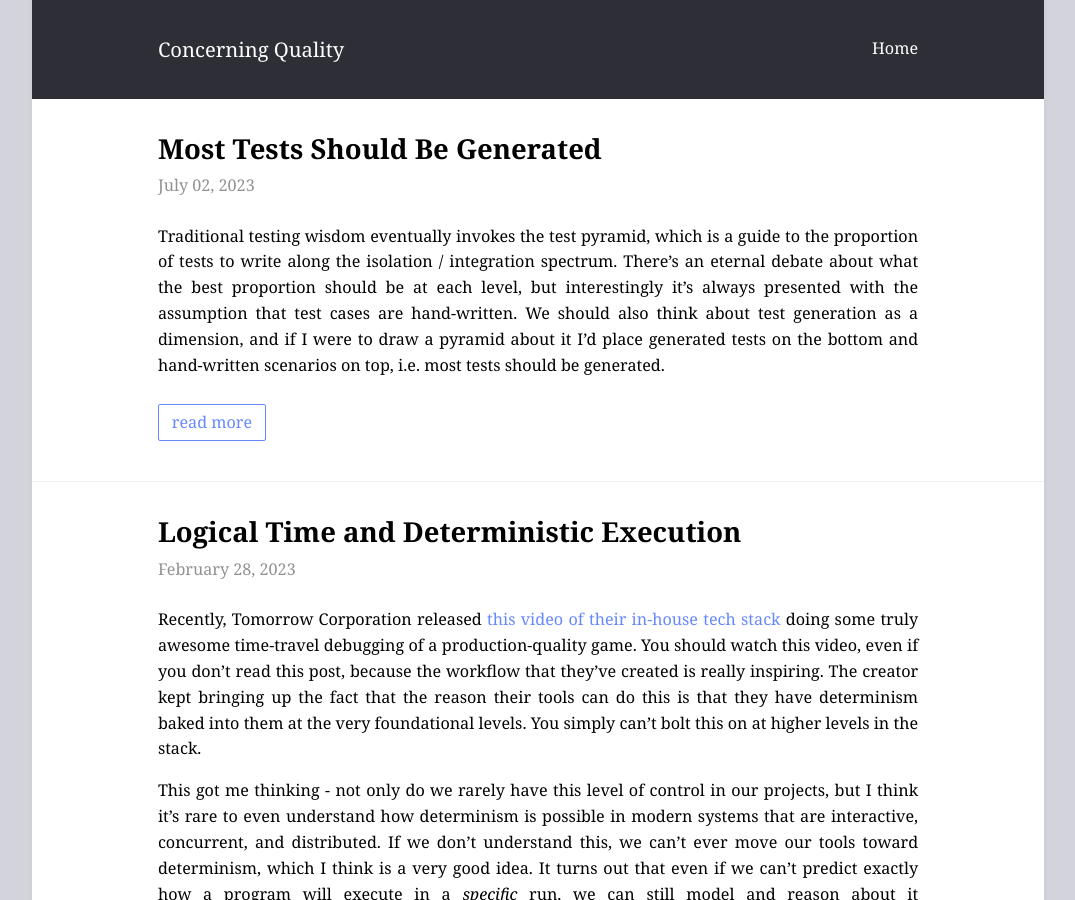
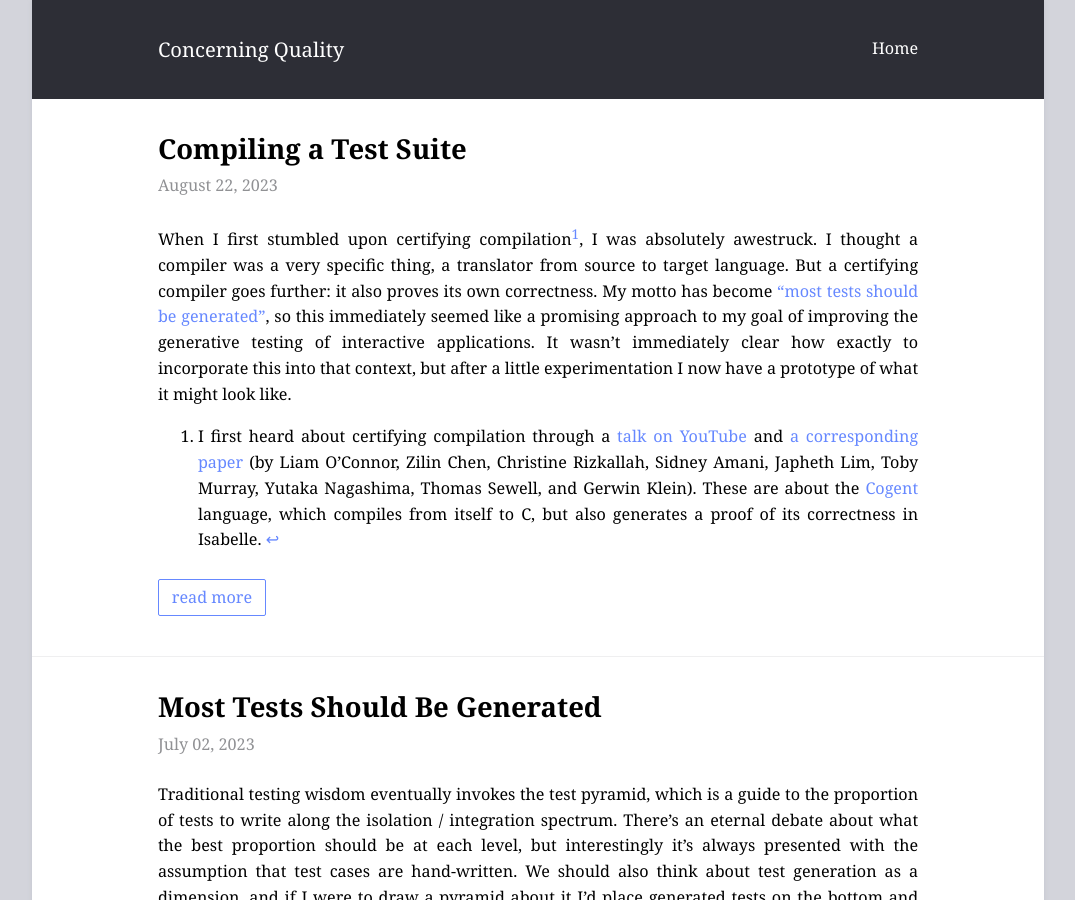
Before and after one commit to amw-zero/concerning_quality, a Jekyll site: the page built from index.html, in a window 1280 px wide and 900 px high. Shown: the whole window, without its empty margins (102-1177 px from the left). Built offline with Jekyll 4.4.1, drawn with Linux system fonts in a browser that asks for light colours; nearby versions of some CDN libraries; some of the changed lines change nothing that is shown.

Commit message:
Sligh /  test compilation.

````diff
--- a/_layouts/default.html
+++ b/_layouts/default.html
@@ -32,6 +32,7 @@
 <header>
   <a href="{{ "/" | relative_url }}" class="title">{{ site.title | escape }}</a>
   <link rel="stylesheet" href="https://cdnjs.cloudflare.com/ajax/libs/highlight.js/11.8.0/styles/intellij-light.min.css">
+  <script src="https://google.github.io/typograms/typograms.js"></script>
   <script src="https://cdnjs.cloudflare.com/ajax/libs/highlight.js/11.8.0/highlight.min.js"></script>
   <script type="module">
     import sligh from '/assets/highlight/sligh.js';
--- /dev/null
+++ b/_posts/2023-08-22-test-compilation.md
@@ -0,0 +1,403 @@
+---
+layout: post
+title: 'Compiling a Test Suite'
+tags: testing formal_methods plt
+author: Alex Weisberger
+---
+
+When I first stumbled upon certifying compilation[^fn1], I was absolutely awestruck. I thought a compiler was a very specific thing, a translator from source to target language. But a certifying compiler goes further: it also proves its own correctness. My motto has become ["most tests should be generated"]({% post_url 2023-07-02-generated-tests %}), so this immediately seemed like a promising approach to my goal of improving the generative testing of interactive applications. It wasn't immediately clear how exactly to incorporate this into that context, but after a little experimentation I now have a prototype of what it might look like.
+
+
+First, rather than describe the theory, let me show you what the workflow of certifying compilation looks like. Imagine invoking a command like this:
+
+```plaintext
+certc source.cc -o myprogram -p proof
+```
+
+`certc` compiles the source file into an executable, like every other compiler, but in addition it outputs this `proof` file. Imagine that you can open up this file, and from its contents be convinced that the compilation run contained zero bugs, and the output `myprogram` is a perfect translation of `source.cc`[^fn2]. The compilation run is _certified_ by this proof. Such compilers are sometimes referred to as _self-certifying_ for this reason - they produce their own proof of correctness.
+
+We know that proofs are hard though, and for most of us a test is totally sufficient in place of a proof. So what if instead, we had this worklow:
+
+```plaintext
+certc source.cc -o myprogram -t test
+./test
+```
+
+Instead of generating a proof, we now generate a test suite, and instead of opening it up to inspect it, we run it. If it passes, we're still convinced that the compilation run was correct. Visually, certifying compilation just adds one more output artifact to a compilation run, which we can call a "checker," and looks something like this:
+
+<div style="display:flex;justify-content:center">
+<script type="text/typogram">
+                       .--------------.
+     .---------------->|    Checker   |
+     |                 .--------------.
+     |
+     |
+.----------.             .-----------.
+|  Source  |------------>|   Target  |
+.----------.             .-----------.
+
+</script>
+</div>
+
+# From Programs to Applications
+
+At this point, this doesn't look very applicable to something like a web application, and I'm mostly interested in testing interactive distributed applications. The idea of compiling a source model into a full-fledged web app is farfetched to say the least. I actually tried going down that path for a bit, and I can confirm: it is hard. It's definitely an interesting research area, but for now let me pitch an alternative workflow that's still based on the mental model of certifying compilation.
+
+What if we assume that our target application is something that we hand-modify out of band, and we just generate the checker for it, i.e.:
+
+```plaintext
+certc model -c test
+./test
+```
+
+And visually:
+
+<div style="display:flex;justify-content:center">
+<script type="text/typogram">
+                       .--------------.
+     .---------------->|    Checker   |
+     |                 .--------------.
+     |
+     |
+.----------.             .-----------.
+|  Model   | - - - - - ->|    App    |
+.----------.             .-----------.
+
+</script>
+</div>
+
+In this workflow, we hand-develop the implementation application as we do normally, but we still generate the checker from a model. This puts us under the umbrella of model-based testing, but we're going to look at the proof techniques that a certifying compiler uses as inspiration for how we should generate the correctness tests. Because of this difference, I'd call this paradigm "certifying specification."
+
+What's nice about this is that it slots right in to existing workflows. We can even TDD with this if we're so inclined, by first changing logic in the model and then generating the failing tests before implementing them. Workflow-wise, it's simple enough to work.
+
+# Writing a Model
+
+Since the checker generation depends on the existence of a model, we should first talk about how to write one. The first question to ask is: should we use an existing language or a new language to write models in? I really try to avoid thinking about or suggesting the introduction of new languages into the ecosystem. But, the question has to be asked, because using an existing language has a lot of tradeoffs with respect to specification:
+
+* Existing languages have no notion of system structure, i.e. how do we distinguish system state vs. local variables? How do we distinguish system actions vs. local mutation? How do we parse an arbitrary program and get relevant information out of it to help with test generation?
+* Programming languages are meant for programming. There are aspects of specification that require other language features, such as the ability to express logical properties and the ability to control aspects of test generation.
+* Programming languages have additional features that aren't necessary in a modeling context. For example, a model has no need for filesystem operations or networking.
+
+These can be overcome by creating an embedded DSL within an existing language to restrict the structure of models, but embedded DSLs have their own set of tradeoffs[^fn3].
+
+One other option is to use an existing specification language, like TLA+. TLA+ in particular is too powerful for us here - we really want to limit models to be _executable_ so that we can use their logic in the checker.
+
+I think these are all viable approaches, but I also think that there are enough reasons to create a language that's purpose-built for this use case. I've been experimenting with one that I call [Sligh](https://github.com/amw-zero/sligh). Here's a model of a counter application in Sligh:
+
+{% highlight sligh %}
+record Counter:
+  name: Id(String)
+  value: Int
+end
+
+process CounterApp:
+  counters: Set(Counter)
+  favorites: Set(String)
+
+  def GetCounters():
+    counters
+  end
+
+  def CreateCounter(name: String):
+    counters := counters.append(Counter.new(name, 0))
+  end
+
+  def Increment(name: String):
+    def findCounter(counter: Counter):
+      counter.name.equals(name)
+    end
+
+    def updateCounter(counter: Counter):
+      Counter.new(counter.name, counter.value + 1)
+    end
+
+    counters := counters.update(findCounter, updateCounter)
+  end
+
+  def AddFavorite(name: String):
+    favorites := favorites.append(name)
+  end
+
+  def DeleteFavorite(name: String):
+    def findFavorite(favName: String):
+      name.equals(favName)
+    end
+
+    favorites := favorites.delete(findFavorite)
+  end
+end
+
+{% endhighlight %}
+
+Sligh is not meant to be revolutionary in any way at the language level (in fact it aims to be much simpler than the average general purpose language), and hopefully the functionality is clear here. The main goal is that it supports enough analysis so that we can generate our model-based tests. The main notable syntactic features are the `:=` operator and the structure of the `process` definition. The `:=` operator denotes updates of the _system_ state, distinguished from any modification of local variables. The `CounterApp` app has a set of counters and a set of favorites as system state. Local variables exist, but mutations to those are implementation details and don't matter from the perspective of testing. Having a specific operator for the system state allows simple syntactic analysis to find state changes, which is essential for generating the certification test.
+
+For example, in the `Increment` action, we know that the `counters` state variable is modified, and in the `AddFavorite` action the `favorites` state variable is modified. If no assignments occur on a state variable in the span of an action, then we know for sure that it's not modified in that action. This becomes very important later when we can exploit this to generate the minimum amount of test data necessary for a given test iteration.
+
+Sligh processes also support nested `def`s which define system _actions_. System actions are the atomic ways that the system state can change, like adding or incrementing counters. For those conceptual user operations, we have corresponding `CreateCounter`, and `Increment` actions. This is what Sligh uses to determine which operations to generate tests for.
+
+These syntactic restrictions lead to a very powerful semantic model of a system that's also statically analyzable - they effectively lead to a DSL for describing state machines.
+
+# Compiling the Test Suite
+
+A Sligh model doesn't get compiled into a test suite directly. To compile the above counter model, we'd run:
+
+```plaintext
+sligh counter.sl -w witness
+```
+
+which generates a "witness" file. This is a good time to talk a bit about the compiler internals and why that is.
+
+It's common for certifying compilers to decouple per-program generated output from a separate checker that's written once. This makes the code generation phase of the compiler simpler, but also allows the checker to be written and audited independently. This is extra important since the checker is our definition of correctness for the whole application, and a misstatement there affects the guarantees our certification test gives us.
+
+Here's the current checker that's in use:
+
+{% highlight typescript %}
+export function makeTest(
+    actionName: string,
+    stateType: "read" | "write",
+    stateGen: any,
+    implSetup: any,
+    dbSetup: any,
+    model: any,
+    modelArg: any,
+    clientModelArg: any,
+    runImpl: any,
+    expectations: any,
+  ) {
+    test(`Test local action simulation: ${actionName}`, async () => {
+      let impl: StoreApi<ClientState>;
+
+      await fc.assert(fc.asyncProperty(stateGen, async (state) => {
+        impl = makeStore();
+
+        const clientState = implSetup(state);
+
+        // Initialize client state
+        impl.setState(clientState);
+
+        // Initialize DB state
+        await impl.getState().setDBState(dbSetup(state));
+
+        // Run implementation action
+        await runImpl(impl.getState(), state);
+
+        // Run model action and assert
+        switch (stateType) {
+          case "write": {
+            const clientModelResult = model(clientModelArg(state));
+            for (const expectation of expectations) {
+              const { modelExpectation, implExpectation } = expectation(clientModelResult, impl.getState());
+
+              expect(implExpectation).toEqual(modelExpectation);
+            }
+            break;
+          }
+          case "read": {
+            let modelResult = model(modelArg(state));
+            for (const expectation of expectations) {
+              const { modelExpectation, implExpectation } = expectation(modelResult, impl.getState());
+
+              expect(implExpectation).toEqual(modelExpectation);
+            }
+            break;
+          }
+        }
+      }).afterEach(async () => {
+        // Cleanup DB state
+        await impl.getState().teardownDBState();
+      }), { endOnFailure: true, numRuns: 25 });
+    });
+  }
+{% endhighlight %}
+
+This looks similar to other [model-based tests]({% post_url 2023-01-31-model-based-testing-theory %}) we've built before in that it compares the output of the model and implementation for a given action at a given initial state. This test is parameterized though, and all of the input parameters for a given test come from the witness.
+
+A "witness" in the certifying compilation world refers to data that's extracted from the source program during compilation. Here's the witness output for the `CreateCounter` action:
+
+{% highlight typescript %}
+interface Counter {
+  name: string;
+  value: number;
+}
+
+interface CreateCounterDBState {
+  counters: Array<Counter>;
+}
+
+interface CreateCounterType {
+  counters: Array<Counter>;
+  name: string;
+  db: CreateCounterDBState;
+}
+
+interface CreateCounterModelIn {
+  name: string;
+  counters: Array<Counter>;
+}
+
+let CreateCounterModel = (params: CreateCounterModelIn) => {
+  let name = params.name;
+  let counters = params.counters;
+  counters = (() => {
+    let a = [...counters];
+    a.push({ name: name, value: 0 });
+    return a;
+  })();
+  return { counters: counters };
+};
+
+// ...
+
+{
+  name: "CreateCounter",
+  type: "write",
+  stateGen: fc.record({
+    counters: fc.uniqueArray(
+      fc.record({ name: fc.string(), value: fc.integer() }),
+      {
+        selector: (e: any) => {
+          return e.name;
+        },
+      }
+    ),
+    name: fc.string(),
+    db: fc.record({
+      counters: fc.uniqueArray(
+        fc.record({ name: fc.string(), value: fc.integer() }),
+        {
+          selector: (e: any) => {
+            return e.name;
+          },
+        }
+      ),
+    }),
+  }),
+  implSetup: (state: CreateCounterType) => {
+    return { counters: state.counters };
+  },
+  dbSetup: (state: CreateCounterType) => {
+    return { counters: state.db.counters, name: state.name };
+  },
+  model: CreateCounterModel,
+  modelArg: (state: CreateCounterType) => {
+    return { counters: state.db.counters, name: state.name };
+  },
+  clientModelArg: (state: CreateCounterType) => {
+    return { counters: state.counters, name: state.name };
+  },
+  runImpl: (impl: ClientState, state: CreateCounterType) => {
+    return impl.CreateCounter(state.name);
+  },
+  expectations: [
+    (modelResult: CreateCounterModelOut, implState: ClientState) => {
+      return {
+        modelExpectation: { counters: modelResult.counters },
+        implExpectation: { counters: implState.counters },
+      };
+    },
+  ],
+},
+
+// ...
+
+{% endhighlight %}
+
+The details here are likely to change over time, but the key thing to notice is that all of this information is generated from the definition of `CreateCounter` in the model. Here's the `CreateCounter` definition again for reference:
+
+{% highlight sligh %}
+def CreateCounter(name: String):
+  counters := counters.append(Counter.new(name, 0))
+end
+{% endhighlight %}
+
+This action takes a `name` string as input, but it also modifies the `counters` state variable (which Sligh is able to detect because of the presence of the `:=` operator). From this, one of the things we generate is a type for all of the test's input data, `CreateCounterType`:
+
+{% highlight typescript %}
+interface CreateCounterType {
+  counters: Array<Counter>;
+  name: string;
+  db: CreateCounterDBState;
+}
+
+{% endhighlight %}
+
+And the `stateGen` property of the `witness` object gets a corresponding data generator for this type:
+
+{% highlight typescript %}
+fc.record({
+  counters: fc.uniqueArray(
+    fc.record({ name: fc.string(), value: fc.integer() }),
+    {
+      selector: (e: any) => {
+        return e.name;
+      },
+    }
+  ),
+  name: fc.string(),
+  db: fc.record({
+    counters: fc.uniqueArray(
+      fc.record({ name: fc.string(), value: fc.integer() }),
+      {
+        selector: (e: any) => {
+          return e.name;
+        },
+      }
+    ),
+  }),
+})
+{% endhighlight %}
+
+Also, note what this excludes. The test doesn't have to generate the `favorites` variable since it's not referenced or modified in the span of this particular action. The test for each action only has to generate the bare minimum amount of data it needs to function. And most importantly, this means we totally avoid creating any global system states. I think this will be the key to testing a larger application in this way.
+
+Other than that, the other params are similarly extracted from the `CreateCounter` signature and code, providing overall assistance to the checker. I expect to be able to hone these witness definitions over time, but this works for now.
+
+At this point it should be apparent that the compiler and checker both have to know about some very important system details. They need to know what language the test is written in. They need to know the pattern for executing actions on both the implementation and the model (here the implementation interface is a [Zustand](https://github.com/pmndrs/zustand) store meant to be embedded in a React app). They need to know what testing libraries are being used - here we're using [vitest](https://github.com/vitest-dev/vitest) and [fast-check](https://github.com/dubzzz/fast-check). And they need to be able to set up the state of external dependencies like the database, done here with calls to `impl.getState().setDBState` and `impl.getState().teardownDBState()`, which means that the server has to be able to help out with initializing data states.
+
+Still, lots of the functionality is independent of these concerns, and my hope is to make the compiler extensible to different infrastructure and architectures via compiler backends. For now, sticking with this single architecture has supported the development of the prototype of this workflow.
+
+Finally, the test gets wired up together in a single file runnable by the test runner:
+
+{% highlight typescript %}
+import { makeTest } from './maketest';
+import { witness } from './witness';
+
+for (const testCase of witness) {
+    makeTest(
+      testCase.name,
+      testCase.type as "read" | "write",
+      testCase.stateGen,
+      testCase.implSetup,
+      testCase.dbSetup,
+      testCase.model,
+      testCase.modelArg,
+      testCase.clientModelArg,
+      testCase.runImpl,
+      testCase.expectations
+    );
+  }
+{% endhighlight %}
+
+# Outro
+
+Ok, I went into a lot of details about the internals of the Sligh compiler. But to reiterate, the developer workflow is just:
+
+```plaintext
+sligh counter.sl -w witness
+./test
+```
+
+I'm using this on a working Next.js application, and workflow-wise it feels great. I'm excited to see what other challenges come up as the application grows.
+
+I can't rightfully end the post without talking about a few tradeoffs. I can probably write a whole separate post about that, since this one is already quite long, but two big ones are worth mentioning now. First, because we're testing single state transitions, a test failure won't tell you how to actually reproduce the failure. It might take a series of very particular action invocations to arrive at the starting state of the simulation test, and it's not always clear if the specific state is likely or even legitimately possible in regular application usage. I have ideas there - similar to property-based testing failure minimization, it should be possible to search for action sequences that result in the failing initial state.
+
+The second tradeoff is that data generation for property tests of a full application is non-trivial. Sligh is currently doing the bare minimum here, which is use type definitions to create data generators. I'm hoping the language can help out here though, and more intelligent generators might be able to be extracted from the model logic.
+
+And lastly, I have to call out the awesome [Cogent](https://cogent.readthedocs.io/en/latest/) project one last time. So many of these ideas were inspired by the many publications from that project. Specifically, check out this paper: [The Cogent Case for Property-Based Testing](https://trustworthy.systems/publications/full_text/Chen_OKKH_17.pdf).
+
+----
+
+[^fn1]: I first heard about certifying compilation through a [talk on YouTube](https://www.youtube.com/watch?v=sJwcm_worfM) and [a corresponding paper](https://trustworthy.systems/publications/nicta_full_text/9425.pdf) (by Liam O’Connor, Zilin Chen, Christine Rizkallah, Sidney Amani, Japheth Lim, Toby Murray, Yutaka Nagashima, Thomas Sewell, and Gerwin Klein). These are about the [Cogent](https://cogent.readthedocs.io/en/latest/) language, which compiles from itself to C, but also generates a proof of its correctness in Isabelle.
+
+[^fn2]: Any compiler-writer will tell you, compilers are [just as buggy](https://softwareengineering.stackexchange.com/a/53069) as other programs. This is why certifying compilation exists in the first place - to provide higher assurance about the correctness of a compiler.
+
+[^fn3]: I once read [an interesting take about building embedded DSLs inside of an existing language](https://matklad.github.io/2021/02/14/for-the-love-of-macros.html#Domain-Specific-Languages) that influenced my thinking here. The takeaway: eDSLs are often not worth it.
````
